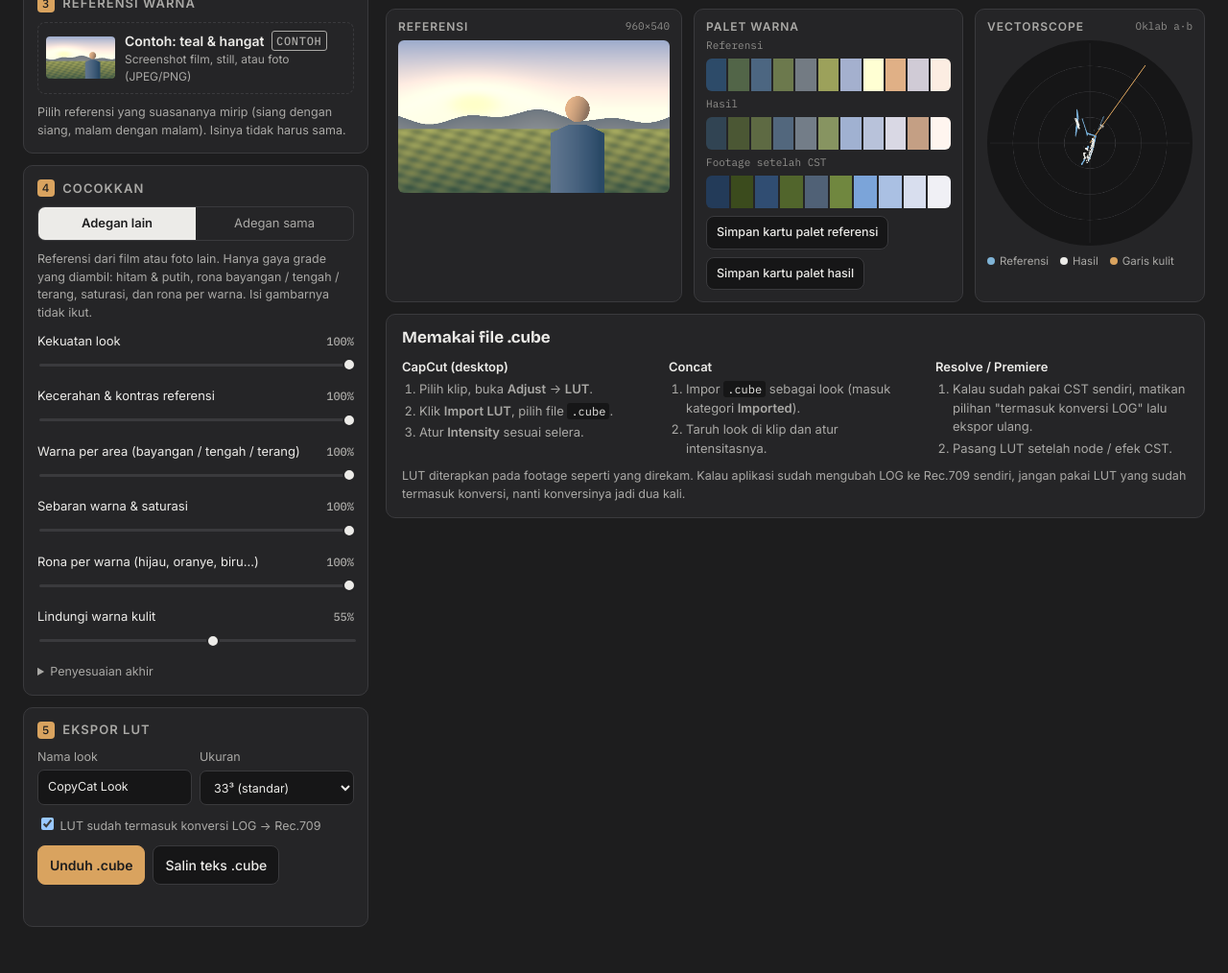
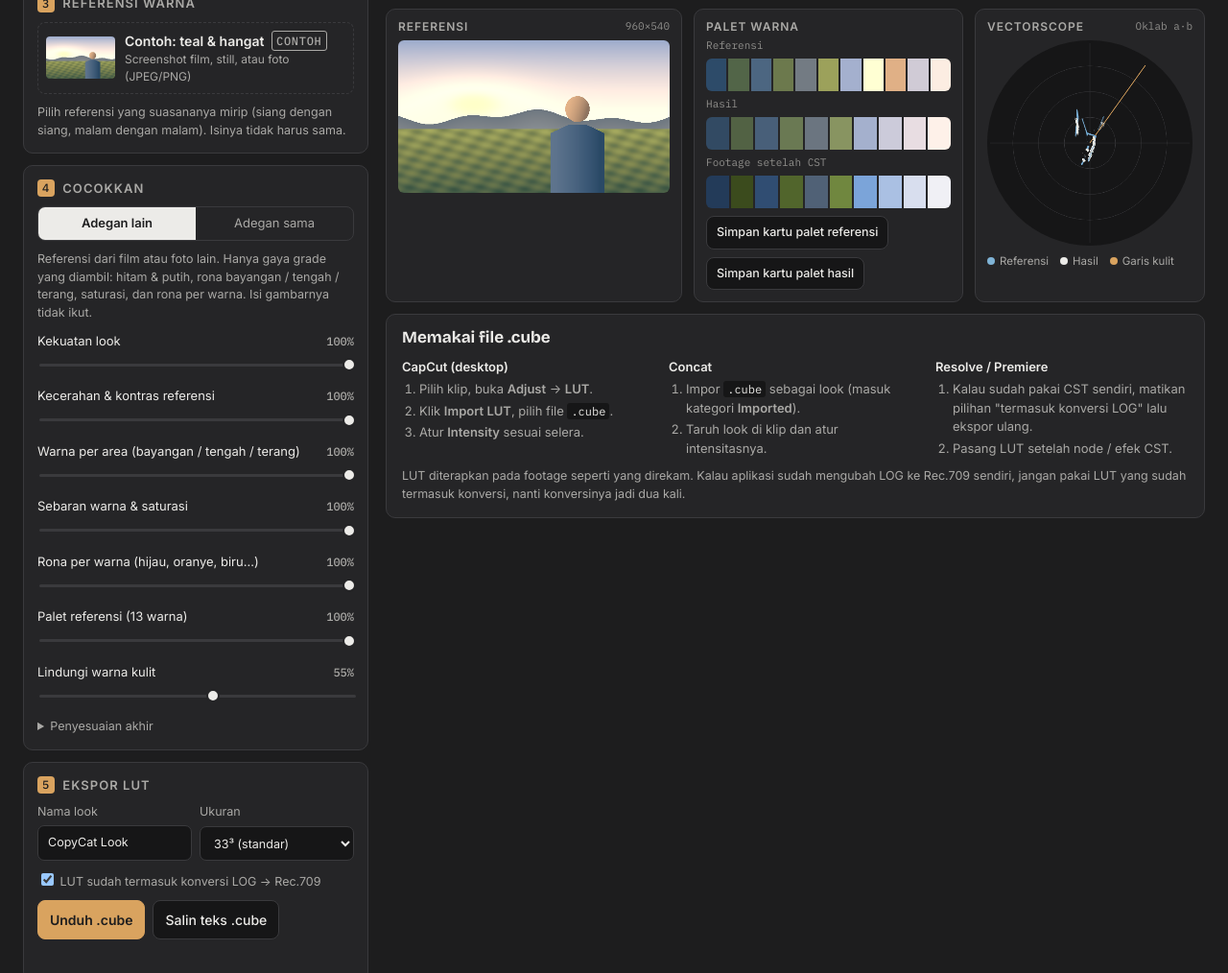
Before and after one commit to jaegu504/copycat-lut, a plain HTML site: page index.html in a window 1280 px wide. Shown: the part 640-1654 px from the top of the page at 96% size. Drawn offline with nearby package versions, Linux system fonts and the light colour scheme.

Commit message:
Palette warp: copy up to 13 reference colours into the LUT
The footage's main colours (after the base look) are paired with the
reference's and each moves toward its partner through a smooth Gaussian
field; far pairs move less, black and white stay fixed. New slider
"Palet referensi". Bench unchanged (9.52 -> 9.55).

Co-Authored-By: Claude Opus 5.5 <noreply@anthropic.com>

```diff
--- a/engine.js
+++ b/engine.js
@@ -277,7 +277,7 @@ function mkl(Cs, Cr, lo = 0.4, hi = 2.2) {
  *  'scene' matches the full distributions; use it only when both pictures show the same kind of scene. */
 // Tuned to look like the reference (users judge by eye), not only to the colorist-LUT bench:
 // the mid shift (mclip) costs bench score when the reference is darker by content; lower `tone` for that.
-export const MATCH = { bk: 0.04, wk: 0.094, wdn: 0.02, mid: 1, mclip: 0.2, cpow: 0.724, cmax: 1.4, sig: 0.03, spow: 1, smin: 0.5, smax: 1.8, tint: 0.2, hmax: 0.4, hpow: 1 };
+export const MATCH = { bk: 0.04, wk: 0.094, wdn: 0.02, mid: 1, mclip: 0.2, cpow: 0.724, cmax: 1.4, sig: 0.03, spow: 1, smin: 0.5, smax: 1.8, tint: 0.2, hmax: 0.4, hpow: 1, pal: 1, pL: 0.5, pLm: 0.3, pd: 0.12, psig: 0.05 };
 export function buildMatch(srcLab, refLab, mode = 'grade', o = MATCH) {
   if (mode === 'scene') {
     const T = toneTable(srcLab, refLab);
@@ -302,7 +302,25 @@ export function buildMatch(srcLab, refLab, mode = 'grade', o = MATCH) {
   // the reference's tint relative to the footage's, capped: a grade tints, it does not repaint
   const mR = nR.map((z, k) => { const da = z.a - nS[k].a, db = z.b - nS[k].b, h = Math.hypot(da, db), k2 = h > o.tint ? o.tint / h : 1; return { a: nS[k].a + da * k2, b: nS[k].b + db * k2, n: z.n }; });
   const sat = clamp(Math.pow((chromaQ(refLab, 0.75) + 1e-3) / (chromaQ(srcLab, 0.75) + 1e-3), o.spow), o.smin ?? 0.7, o.smax ?? 1.3);
-  return { T, mS: nS, mR, A: [sat, 0, sat], hue: hueSectors(srcLab, refLab, mapL, o) };
+  const look = { T, mS: nS, mR, A: [sat, 0, sat], hue: hueSectors(srcLab, refLab, mapL, o) };
+  if (o.pal) look.pal = paletteWarp(srcLab, refLab, look, o);
+  return look;
+}
+// Palette warp: after the base look, the footage's palette (up to 13 colours) is paired with the
+// reference's, and each footage colour moves toward its partner. Pairs that are far apart move less,
+// so a colour the reference does not have is nudged, not repainted. Black and white stay put.
+function paletteWarp(srcLab, refLab, m, o) {
+  const base = new Float32Array(srcLab.length), u = [0, 0, 0], p = { ...DEFAULTS, skin: 0, pal: 0 };
+  for (let i = 0; i < srcLab.length; i += 3) { u[0] = srcLab[i]; u[1] = srcLab[i + 1]; u[2] = srcLab[i + 2]; applyLook(m, p, u); base[i] = u[0]; base[i + 1] = u[1]; base[i + 2] = u[2]; }
+  const S = swatches(base, 13, 0), R = swatches(refLab, 13, 0); // plain means: vivid ones overshoot
+  const pts = S.map(s => {
+    let best = null, bd = Infinity;
+    for (const r of R) { const d = Math.hypot((r.L - s.L) * o.pL, r.a - s.a, r.b - s.b); if (d < bd) { bd = d; best = r; } }
+    const k = Math.exp(-((bd / o.pd) ** 2));
+    return [s.L, s.a, s.b, (best.L - s.L) * o.pLm * k, (best.a - s.a) * k, (best.b - s.b) * k];
+  });
+  pts.push([0, 0, 0, 0, 0, 0], [1, 0, 0, 0, 0, 0]);
+  return { pts, s2: 2 * o.psig * o.psig };
 }
 // Six hue sectors (red, orange/skin, yellow-green, green-cyan, blue, magenta) in each lightness zone:
 // how the reference turns each hue and how saturated it keeps it. Per zone, because a look often
@@ -352,7 +370,7 @@ function chromaQ(lab, p) {
 }
 
 // Full transfer by default. Older defaults (tone 0.82, color 0.54, sat 0.63, hue 0.69) read as "no effect".
-export const DEFAULTS = { strength: 1, tone: 1, color: 1, sat: 1, hue: 1, skin: 0.55, temp: 0, tint: 0, saturation: 1, contrast: 0 };
+export const DEFAULTS = { strength: 1, tone: 1, color: 1, sat: 1, hue: 1, pal: 1, skin: 0.55, temp: 0, tint: 0, saturation: 1, contrast: 0 };
 /** Same-scene references: match everything. */
 export const DEFAULTS_SCENE = { ...DEFAULTS, tone: 1, color: 1, sat: 1, hue: 0, skin: 0.3 };
 const SKIN_H = 0.95; // Oklab hue (rad) of typical skin, ~54 deg
@@ -382,6 +400,11 @@ export function applyLook(m, p, o) {
         const g = clamp(C / 0.04, 0, 1), h2 = h + dh * g, C2 = C * (1 + (ks - 1) * g);
         a = C2 * Math.cos(h2); b = C2 * Math.sin(h2);
       }
+    }
+    if (m.pal && p.pal) {
+      let W = 0.02, dL = 0, da = 0, db = 0; // the 0.02 floor: colours far from every swatch barely move
+      for (const q of m.pal.pts) { const w = Math.exp(-(((L - q[0]) * 0.5) ** 2 + (a - q[1]) ** 2 + (b - q[2]) ** 2) / m.pal.s2); W += w; dL += w * q[3]; da += w * q[4]; db += w * q[5]; }
+      L += p.pal * dL / W; a += p.pal * da / W; b += p.pal * db / W;
     }
     // Skin protection: hold skin hues near where the camera put them.
     if (p.skin > 0) {
@@ -453,7 +476,7 @@ export function applyLUT(lut, size, src, dst) {
 /** Film-still palette: up to k distinct colours, like a colour-palette card. Colours are first binned so
  * noise and specks drop out, seeded farthest-first so small accents (a yellow coat, a red light) survive,
  * then refined by weighted k-means. Ordered cool to warm, dark to light, reds last. */
-export function swatches(lab, k = 13) {
+export function swatches(lab, k = 13, vivid = 0.6) {
   const n = lab.length / 3, bins = new Map();
   for (let i = 0; i < n; i++) {
     const L = lab[i * 3], a = lab[i * 3 + 1], b = lab[i * 3 + 2];
@@ -477,19 +500,19 @@ export function swatches(lab, k = 13) {
     C = C.map((c, j) => (S[j][3] ? [S[j][0] / S[j][3], S[j][1] / S[j][3], S[j][2] / S[j][3], S[j][3]] : [...c.slice(0, 3), 0]));
   }
   const tot = pts.reduce((s, p) => s + p[3], 0);
-  // show each colour by its more vivid members, as a palette card does; a cluster mean reads muddy
+  // show each colour by its more vivid members (vivid = 0: the plain mean), as a palette card does; a cluster mean reads muddy
   const out = C.map((c, j) => {
     const m = pts.filter((p, i) => own[i] === j), ch = p => Math.hypot(p[1], p[2]);
     if (!m.length) return null;
-    const med = m.map(ch).sort((x, y) => x - y)[Math.floor(m.length * 0.6)], v = m.filter(p => ch(p) >= med);
+    const med = m.map(ch).sort((x, y) => x - y)[Math.floor(m.length * vivid)], v = m.filter(p => ch(p) >= med);
     const w = v.reduce((s, p) => s + p[3], 0), f = q => v.reduce((s, p) => s + p[q] * p[3], 0) / w;
     return { L: f(0), a: f(1) / 3, b: f(2) / 3, share: c[3] / tot };
   }).filter(c => c && c.share >= 0.008);
   // accents: a small vivid colour far from every swatch (a red light, a yellow sign) gets its own swatch
-  const vivid = [...bins.values()].filter(v => v[3] >= n * 0.0003).map(v => [v[0] / v[3], v[1] / v[3], v[2] / v[3], v[3]]).filter(p => Math.hypot(p[1], p[2]) > 0.2);
-  for (let t = 0; t < 2 && vivid.length; t++) {
+  const acc = [...bins.values()].filter(v => v[3] >= n * 0.0003).map(v => [v[0] / v[3], v[1] / v[3], v[2] / v[3], v[3]]).filter(p => Math.hypot(p[1], p[2]) > 0.2);
+  for (let t = 0; t < 2 && acc.length; t++) {
     let best = null, bd = 0.012;
-    for (const p of vivid) { const d = Math.min(...out.map(c => d2(p, [c.L, c.a * 3, c.b * 3]))); if (d > bd) { bd = d; best = p; } }
+    for (const p of acc) { const d = Math.min(...out.map(c => d2(p, [c.L, c.a * 3, c.b * 3]))); if (d > bd) { bd = d; best = p; } }
     if (!best) break;
     out.push({ L: best[0], a: best[1] / 3, b: best[2] / 3, share: best[3] / tot });
   }
--- a/index.html
+++ b/index.html
@@ -188,6 +188,7 @@ code { font: 12px var(--mono); background: var(--well); padding: 1px 4px; border
       <div class="knob"><span>Warna per area (bayangan / tengah / terang)</span><output id="o-color"></output><input type="range" id="color" min="0" max="1" step="0.01"></div>
       <div class="knob"><span>Sebaran warna &amp; saturasi</span><output id="o-sat"></output><input type="range" id="sat" min="0" max="1" step="0.01"></div>
       <div class="knob" id="hueWrap"><span>Rona per warna (hijau, oranye, biru…)</span><output id="o-hue"></output><input type="range" id="hue" min="0" max="1" step="0.01"></div>
+      <div class="knob" id="palWrap"><span>Palet referensi (13 warna)</span><output id="o-pal"></output><input type="range" id="pal" min="0" max="1" step="0.01"></div>
       <div class="knob"><span>Lindungi warna kulit</span><output id="o-skin"></output><input type="range" id="skin" min="0" max="1" step="0.01"></div>
       <details>
         <summary>Penyesuaian akhir</summary>
@@ -280,7 +281,7 @@ const state = {
   match: null, cst: null, lutCst: null, lutLook: null,
   demo: true,
 };
-const KNOBS = ['strength', 'tone', 'color', 'sat', 'hue', 'skin', 'temp', 'tint', 'saturation', 'contrast'];
+const KNOBS = ['strength', 'tone', 'color', 'sat', 'hue', 'pal', 'skin', 'temp', 'tint', 'saturation', 'contrast'];
 const fmt = { temp: v => (v > 0 ? '+' : '') + Math.round(v * 100), tint: v => (v > 0 ? '+' : '') + Math.round(v * 100), saturation: v => Math.round(v * 100) + '%', contrast: v => (v > 0 ? '+' : '') + Math.round(v * 100) };
 const pct = v => Math.round(v * 100) + '%';
 
@@ -393,7 +394,7 @@ const modeDefaults = () => ({ ...(state.matchMode === 'scene' ? E.DEFAULTS_SCENE
 function setParams(p) { state.params = p; KNOBS.forEach(k => { $(k).value = p[k]; $('o-' + k).textContent = (fmt[k] || pct)(p[k]); }); }
 function modeHint() {
   const scene = state.matchMode === 'scene';
-  $('hueWrap').hidden = scene;
+  $('hueWrap').hidden = scene; $('palWrap').hidden = scene;
   $('modeHint').textContent = scene
     ? 'Referensi dari adegan yang sama (shot lain di lokasi dan cahaya yang sama, atau versi yang sudah di-grade). Semua warna dan kecerahan disamakan persis.'
     : 'Referensi dari film atau foto lain. Hanya gaya grade yang diambil: hitam & putih, rona bayangan / tengah / terang, saturasi, dan rona per warna. Isi gambarnya tidak ikut.';
--- a/sw.js
+++ b/sw.js
@@ -1,5 +1,5 @@
 // Offline cache: the app shell is tiny, so cache it whole and serve cache-first, refreshing in the background.
-const CACHE = 'copycat-v6';
+const CACHE = 'copycat-v7';
 const FILES = ['./', './index.html', './engine.js', './manifest.webmanifest', './icon.svg', './icon-192.png', './icon-512.png'];
 self.addEventListener('install', e => e.waitUntil(caches.open(CACHE).then(c => c.addAll(FILES)).then(() => self.skipWaiting())));
 self.addEventListener('activate', e => e.waitUntil(caches.keys().then(ks => Promise.all(ks.filter(k => k !== CACHE).map(k => caches.delete(k)))).then(() => self.clients.claim())));
```
Also changed, not shown: 1 other file.
